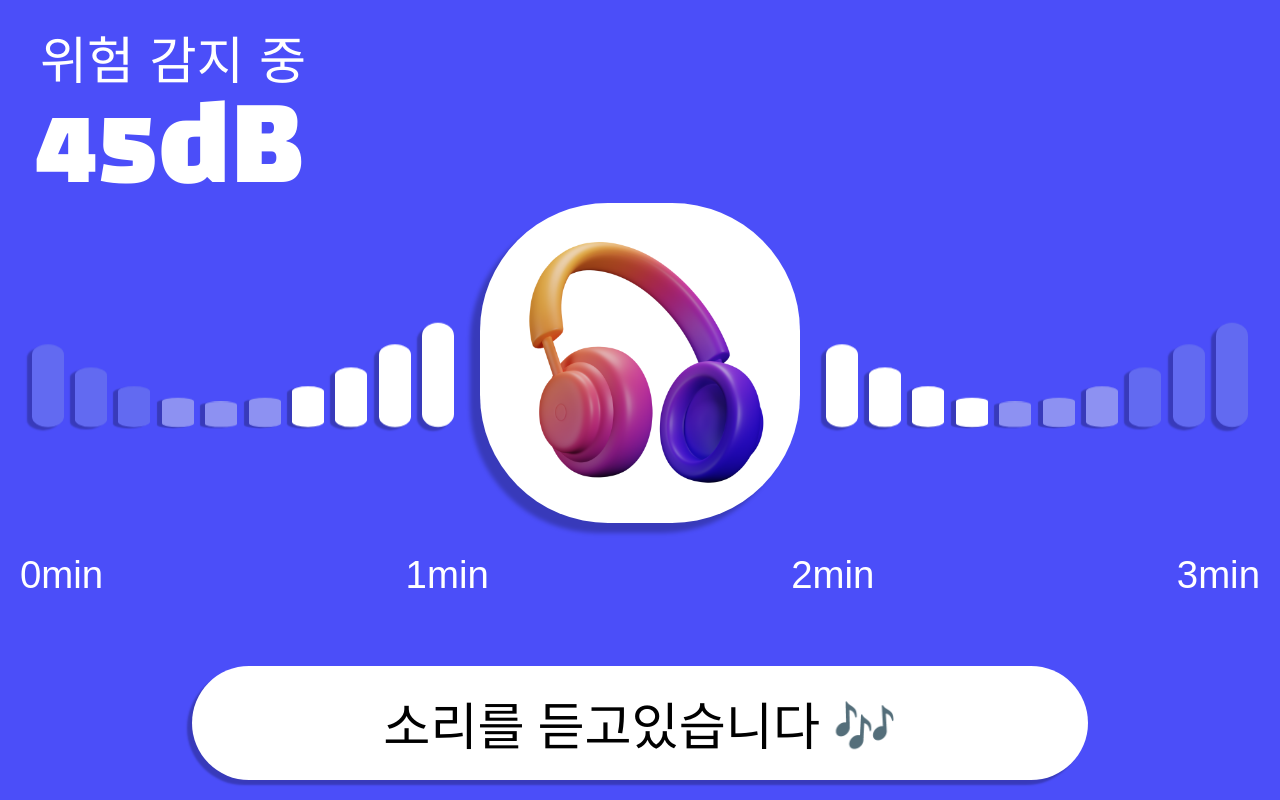
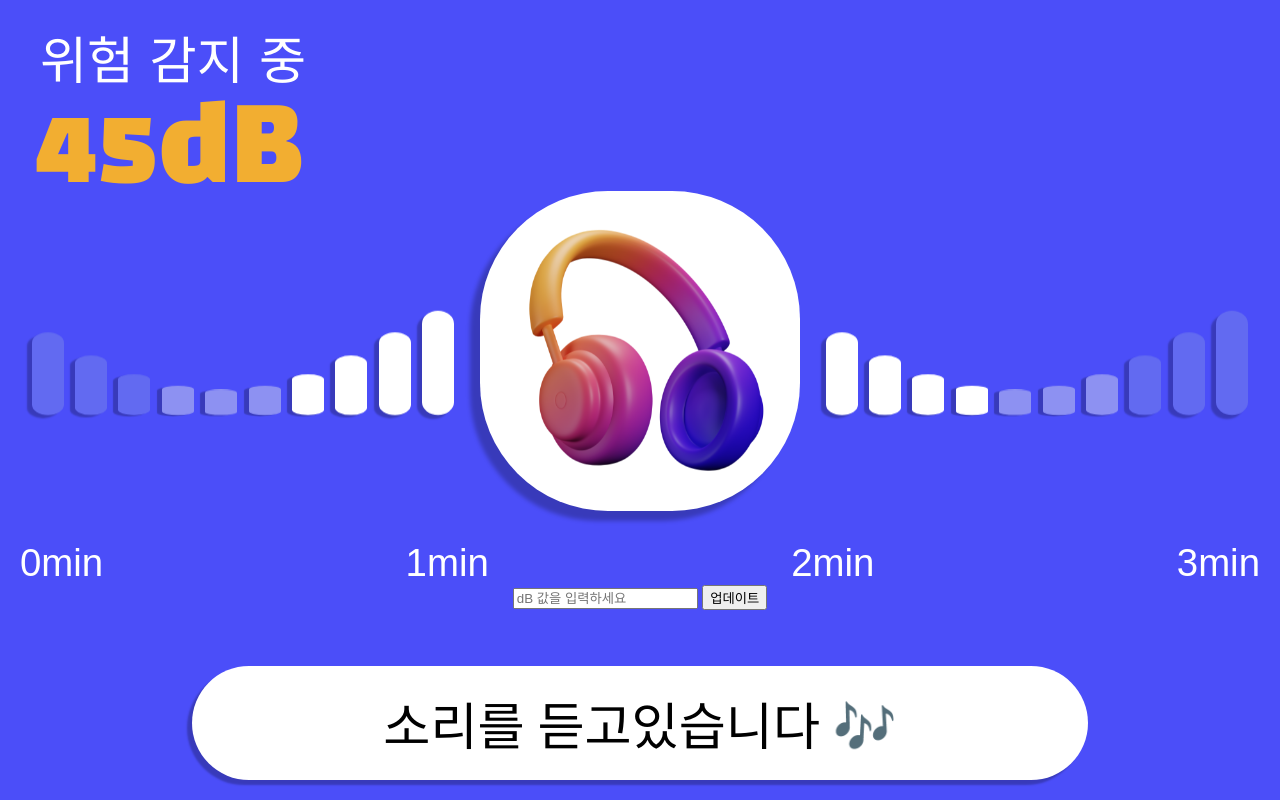
Before and after one commit to heehjjaee/AZZ, a plain HTML site: page ToneTouch Page/templates/main.html in a window 1280 px wide. Drawn offline with Linux system fonts and the light colour scheme; a web font is replaced by a local one.

Commit message:
현준
홈페이지

```diff
--- a/ToneTouch Page/static/css/index01.css
+++ b/ToneTouch Page/static/css/index01.css
@@ -51,7 +51,7 @@ body {
     font-family: "Black Han Sans", sans-serif;
     font-style: normal;
     font-size: 8vw;
-    color: #ffffff;
+    color: #F2AE31;
     z-index: 2;
 }
 
--- a/ToneTouch Page/templates/main.html
+++ b/ToneTouch Page/templates/main.html
@@ -13,7 +13,7 @@
     <div class="container">
         <div class="header">
             <div class="div1">위험 감지 중 </div>
-            <div class="db">45dB</div>
+            <div class="db"><span id="currentDb">45</span>dB</div>
         </div>
         <div class="headphone-container">
             <div class="wave-group">
@@ -53,6 +53,12 @@
         <div class="message-container">
             <p class="message">소리를 듣고있습니다 🎶</p>
         </div>
+        <div class="input-container">
+            <input type="number" id="dbInput" placeholder="dB 값을 입력하세요">
+            <button onclick="updateDbLevel()">업데이트</button>
+        </div>
     </div>
+    <script>
+    </script>
 </body>
 </html>
```
Also changed, not shown: ToneTouch Page/templates/index.html (+0 -5 lines), ToneTouch Page/templates/main02.html (+8 -2 lines), ToneTouch Page/templates/main03.html (+4 -2 lines), ToneTouch Page/static/js/ex.js (line endings or trailing spaces).
